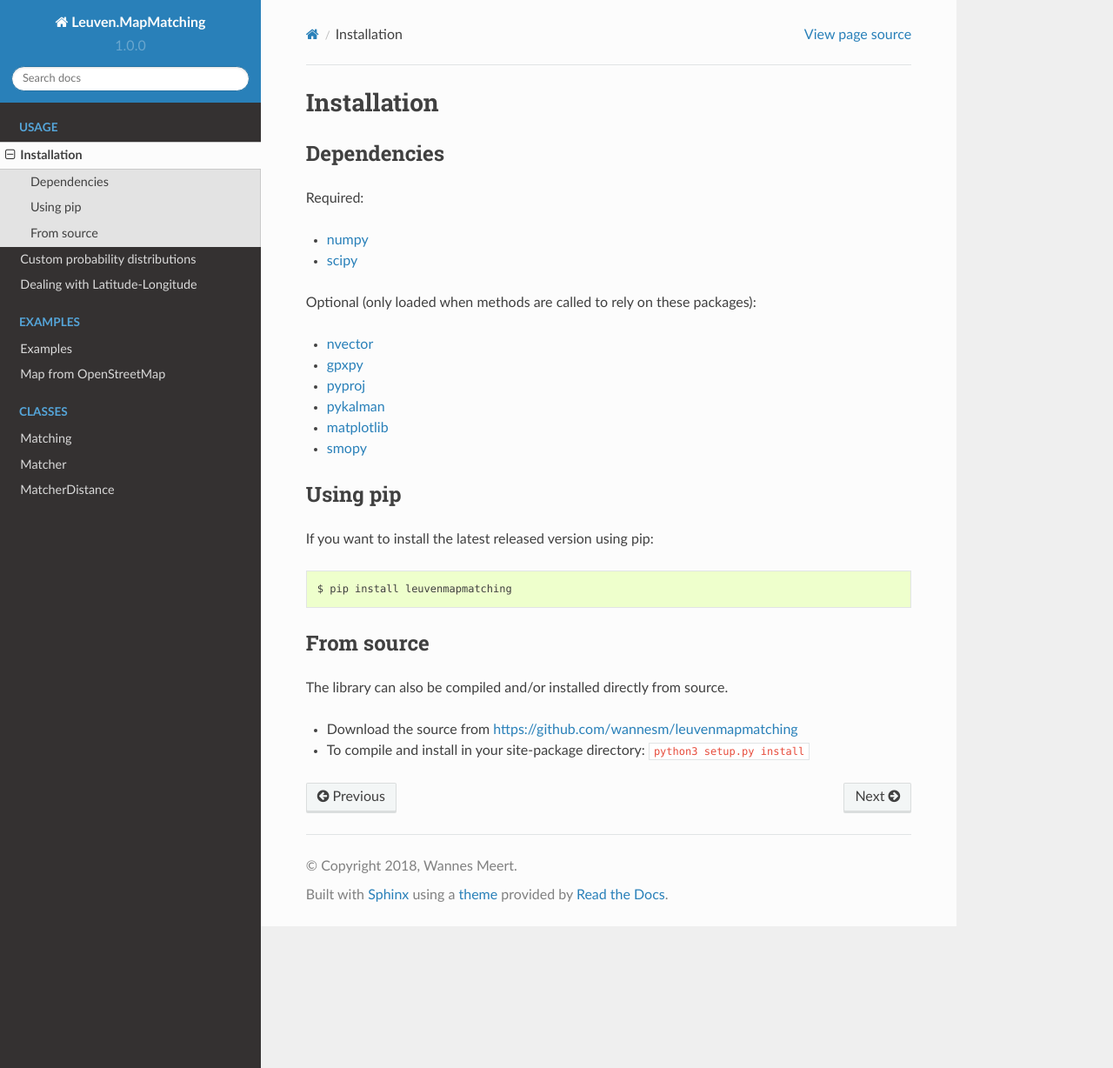
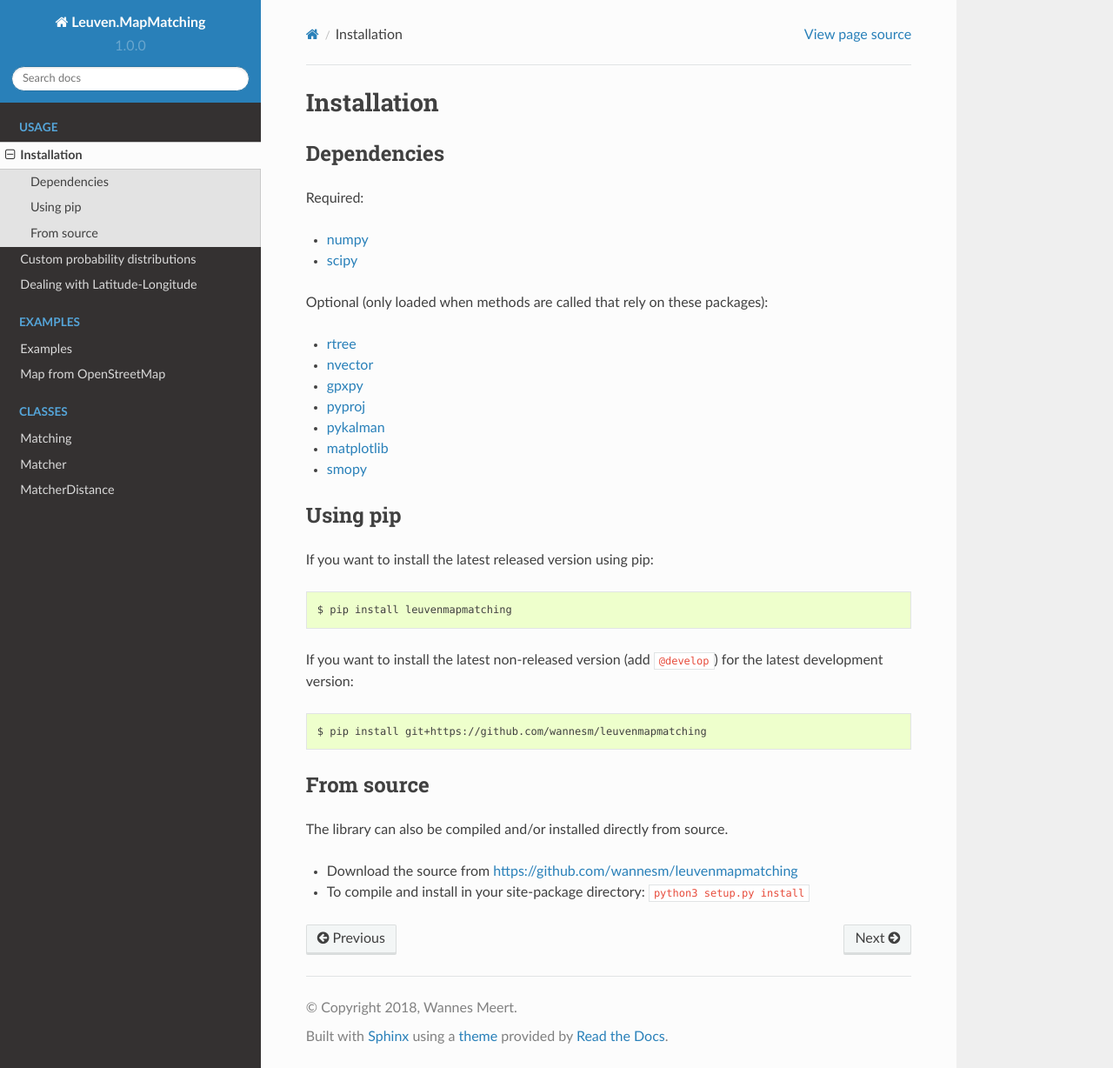
Before and after one commit to wannesm/LeuvenMapMatching, a Sphinx documentation site: the page built from docs/usage/installation.rst, in a window 1280 px wide and 1228 px high. Shown: the whole window at 87% size. Built offline with Sphinx 7.4.7 and the Read the Docs theme 2.0.0, drawn with Linux system fonts in a browser that asks for light colours.

Commit message:
Improved Newson based method + Documentation

```diff
--- a/docs/usage/installation.rst
+++ b/docs/usage/installation.rst
@@ -9,8 +9,9 @@
 -  `numpy <http://www.numpy.org>`__
 -  `scipy <https://www.scipy.org>`__
 
-Optional (only loaded when methods are called to rely on these packages):
+Optional (only loaded when methods are called that rely on these packages):
 
+-  `rtree <http://toblerity.org/rtree/>`__
 -  `nvector <https://github.com/pbrod/Nvector>`__
 -  `gpxpy <https://github.com/tkrajina/gpxpy>`__
 -  `pyproj <https://jswhit.github.io/pyproj/>`__
@@ -28,6 +29,13 @@
 
     $ pip install leuvenmapmatching
 
+If you want to install the latest non-released version (add ``@develop``) for the
+latest development version:
+
+::
+
+    $ pip install git+https://github.com/wannesm/leuvenmapmatching
+
 
 From source
 -----------
--- a/setup.py
+++ b/setup.py
@@ -79,7 +79,8 @@
     install_requires=['numpy', 'scipy'],
     extras_require={
         'vis': ['smopy', 'matplotlib>=2.0.0'],
-        'all': ['rtree', 'pyproj', 'nvector==0.5.2', 'gpxpy', 'pykalman']
+        'db': ['rtree', 'pyproj'],
+        'all': ['smopy', 'matplotlib>=2.0.0', 'rtree', 'pyproj', 'nvector==0.5.2', 'gpxpy', 'pykalman']
     },
     setup_requires=['pytest-runner'],
     tests_require=['pytest'],
```
Also changed, not shown: docs/usage/latitudelongitude.rst (+12 -8 lines), 3 other files.
